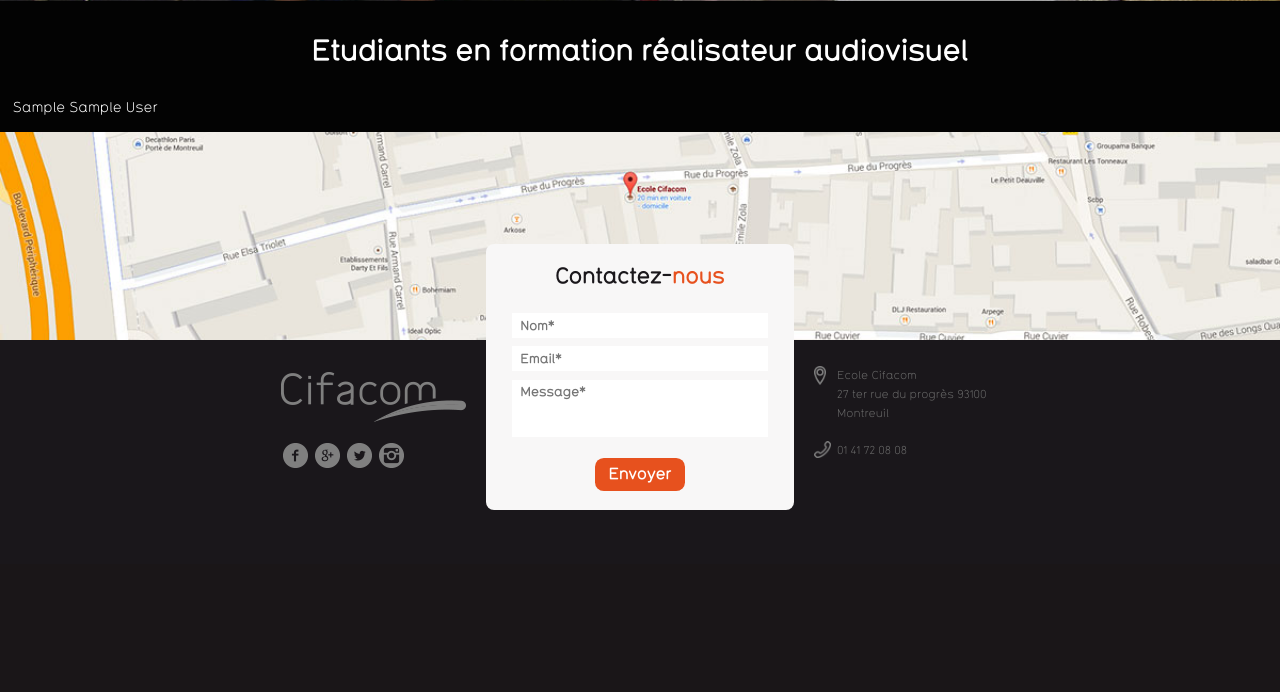
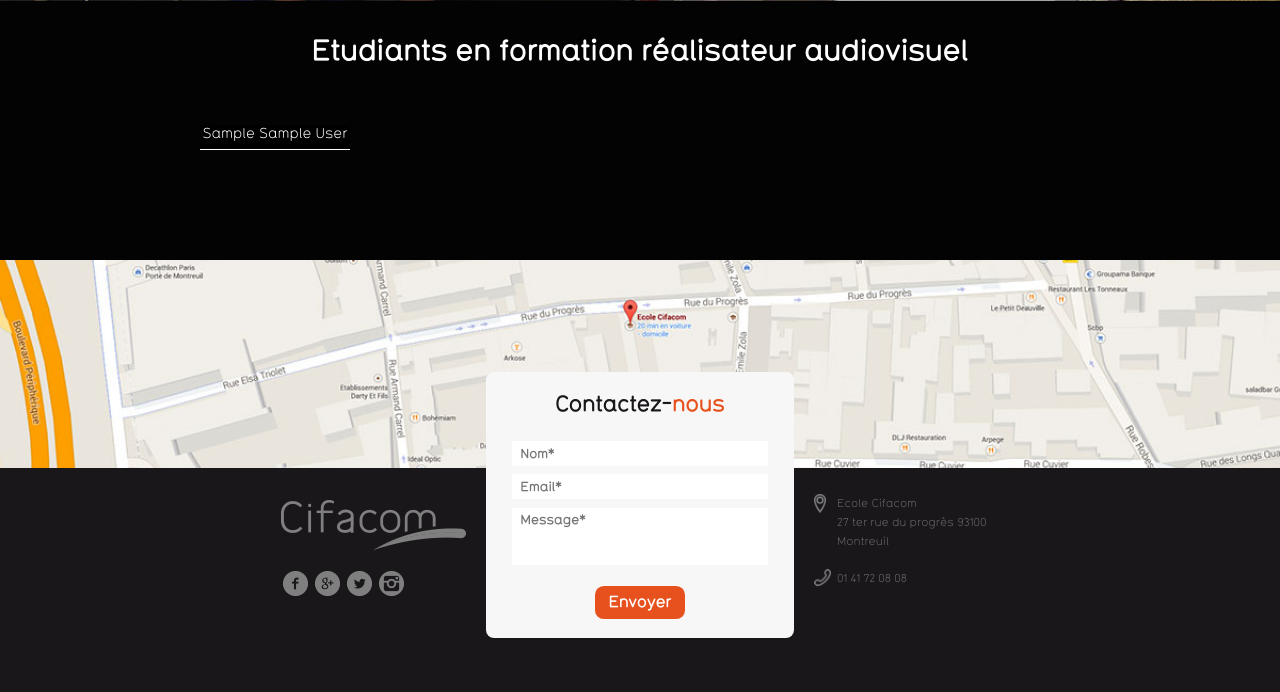
Before and after one commit to jonathansimonet/cifacom-projet, a PHP site: page /etudiants-formation-realisateur.php in a window 1280 px wide. Shown: the part 479-1171 px from the top of the page. Before the commit the page ends 989 px from the top, so only its background shows below. Run offline with PHP 8.4, Linux system fonts and the light colour scheme; tables that the repository leaves empty or names only in its code hold one stand-in row (values such as "Sample post"); style sheets or scripts are compiled from the project's sources; some libraries are stand-ins or nearby versions.

Commit message:
recette2

```diff
--- a/admin/web/controllers/students/index.php
+++ b/admin/web/controllers/students/index.php
@@ -150,7 +150,7 @@ $app->match('/students/create', function () use ($app) {
         if ($form->isValid()) {
             $data = $form->getData();
 
-            $update_query = "INSERT INTO `students` (`firstname`, `name`, `website`, `filiere`) VALUES (?, ?, ?, ?, ?)";
+            $update_query = "INSERT INTO `students` (`firstname`, `name`, `website`, `filiere`,`promotion`) VALUES (?, ?, ?, ?, ?)";
             $app['db']->executeUpdate($update_query, array($data['firstname'], $data['name'], $data['website'], $data['filiere'], $data['promotion']));
 
 
--- /dev/null
+++ b/css/etudiants.css
@@ -0,0 +1,29 @@
+div.list-etudiants{
+	width: 900px;
+  margin: 0 auto;
+  overflow: auto;
+  margin-bottom: 100px;
+}
+
+ul.list-etudiants{
+  list-style-type: none;
+}
+  li.etudiants{
+    float: left;
+    margin: 10px;
+    border-bottom: 1px solid #fff;
+    background-color: black;
+    width : 150px;
+    height: 25px;
+    text-align : center;
+    -webkit-transition: box-shadow 0.5s ease;
+    -moz-transition: box-shadow 0.5s ease;
+    -o-transition: box-shadow 0.5s ease;
+    -ms-transition: box-shadow 0.5s ease;
+    transition: box-shadow 0.5s ease;
+  }
+
+  li.etudiants:hover{
+    -webkit-box-shadow: 0px 0px 7px rgba(255,255,255,0.9);
+    box-shadow: 0px 0px 7px rgba(255,255,255,0.9);
+  }
--- a/etudiants-formation-realisateur.php
+++ b/etudiants-formation-realisateur.php
@@ -2,6 +2,7 @@
 require 'include/lessc.php';
 try {
     lessc::ccompile('less/index.less', 'css/index.css');
+	lessc::ccompile('less/etudiants.less', 'css/etudiants.css');
 }
 catch (exception $ex) {
     exit('lessc fatal error:'.$ex->getMessage());
@@ -23,6 +24,7 @@ $etudiants = $etudiantMysqli->selectAllRea();
 		<link rel="stylesheet" href="css/normalize.min.css">
 		<link rel="stylesheet" href="css/base.css">
 		<link rel="stylesheet" href="css/index.css">
+		<link rel="stylesheet" href="css/etudiants.css">
 		<style>
 			.videos h2 {
 				margin: 1em 0;
@@ -64,15 +66,17 @@ $etudiants = $etudiantMysqli->selectAllRea();
 		</section>
 		<section class="videos">
 			<h2>Etudiants en formation réalisateur audiovisuel</h2>
-			<ul>
+			<div class="list-etudiants">
+				<ul class="list-etudiants">
 					<?php foreach($etudiants as $v): ?>
 						<?php $url = $v['website'] ?>
 						<?php if(!strpos($v['website'],'http')): ?>
 							<?php $url = 'http://'.$v['website'] ?>
 						<?php endif; ?>
-					<li><a href="<?=$url?>" target="_blank"><?=$v['firstname']?> <?=$v['name']?></a></li>
+						<li class="etudiants"><a href="<?=$url?>" target="_blank"><?=$v['firstname']?> <?=$v['name']?></a></li>
 					<?php endforeach ?>
 				</ul>
+			</div>
 		</section>
 		<div class="clear"></div>
 		<footer>
--- /dev/null
+++ b/less/etudiants.less
@@ -0,0 +1,32 @@
+
+div.list-etudiants{
+  width: 900px;
+  margin: 0 auto;
+  overflow: auto;
+  margin-bottom: 100px;
+
+  ul.list-etudiants{
+  list-style-type: none;
+
+    li.etudiants{
+      float: left;
+      margin: 10px;
+      border-bottom: 5px solid #fff;
+      background-color: black;
+      width : 150px;
+      height: 25px;
+      text-align : center;
+      -webkit-transition: box-shadow 0.5s ease;
+      -moz-transition: box-shadow 0.5s ease;
+      -o-transition: box-shadow 0.5s ease;
+      -ms-transition: box-shadow 0.5s ease;
+      transition: box-shadow 0.5s ease;
+    }
+
+    li.etudiants:hover{
+      -webkit-box-shadow: 0px 0px 7px rgba(255,255,255,0.9);
+      box-shadow: 0px 0px 7px rgba(255,255,255,0.9);
+    }
+  }
+
+}
--- a/projets-realises.php
+++ b/projets-realises.php
@@ -35,7 +35,7 @@ $total = 1;
 if (!empty($count)) {
 	$total = $count;
 }
-$epp = 10; // nombre d'entrées à afficher par page (entries per page)
+$epp = 10000; // nombre d'entrées à afficher par page (entries per page)
 $nbPages = ceil($total/$epp);
 $current = 1;
 if (isset($_GET['p']) && is_numeric($_GET['p'])) {
```
Also changed, not shown: etudiants-formation-monteur-truquiste.php (+6 -2 lines), 1 other file. Lines whose indentation alone changed are shown as unchanged.
